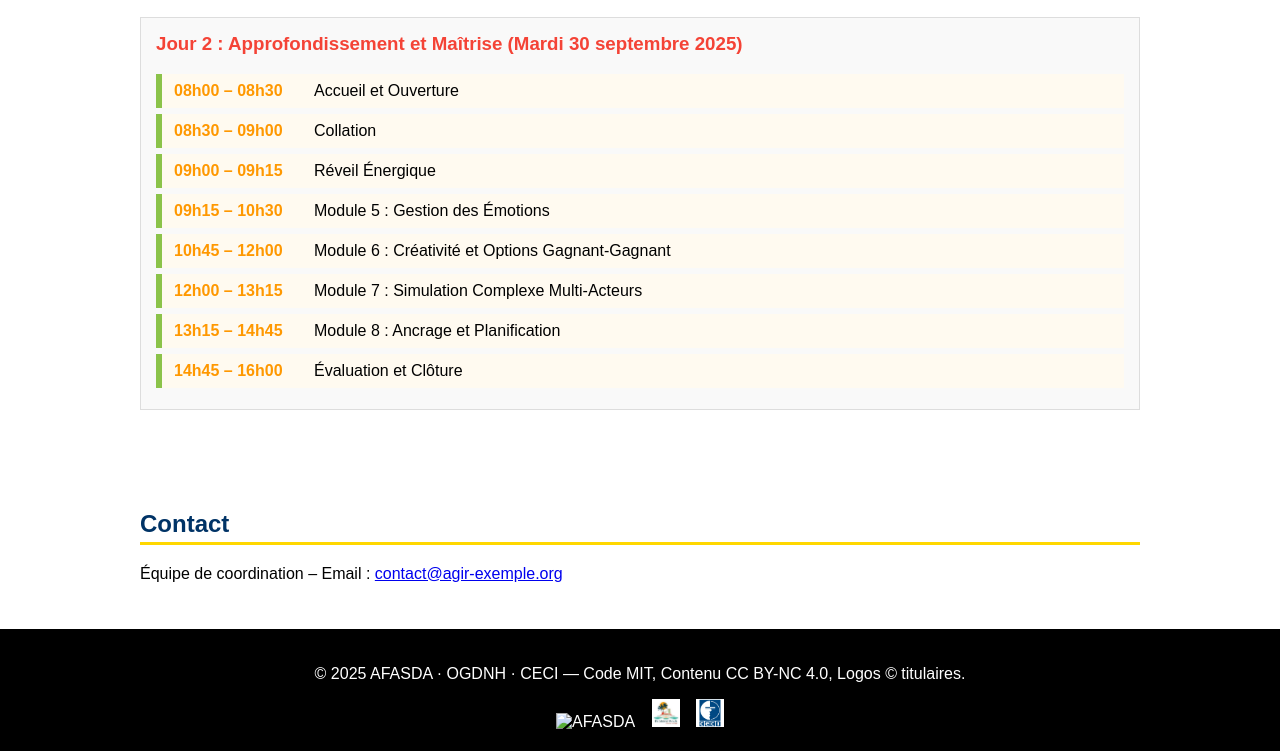
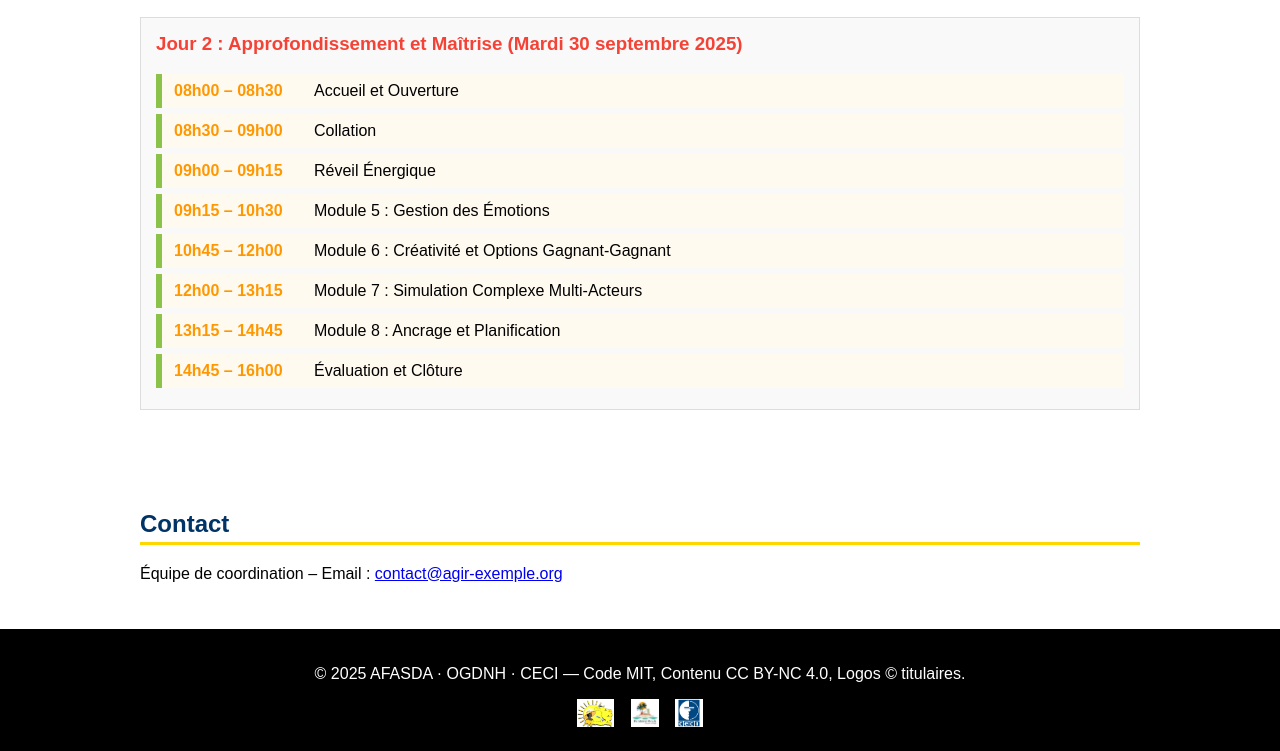
Before and after one commit to williamgustave/agir-negociation, a plain HTML site: page index.html in a window 1280 px wide. Shown: the part 1234-1985 px from the top of the page. Drawn offline with Linux system fonts and the light colour scheme; files whose address does not match are found by name.

Commit message:
Update index.html

```diff
--- a/index.html
+++ b/index.html
@@ -83,7 +83,7 @@
   <footer>
     <p>© 2025 AFASDA · OGDNH · CECI — Code MIT, Contenu CC BY-NC 4.0, Logos © titulaires.</p>
     <div>
-      <img src="assets/afasda.png" alt="AFASDA" />
+      <img src="afasda.png" alt="AFASDA" />
       <img src="assets/ogdnh.png" alt="OGDNH" />
       <img src="assets/ceci.png" alt="CECI" />
     </div>
```
